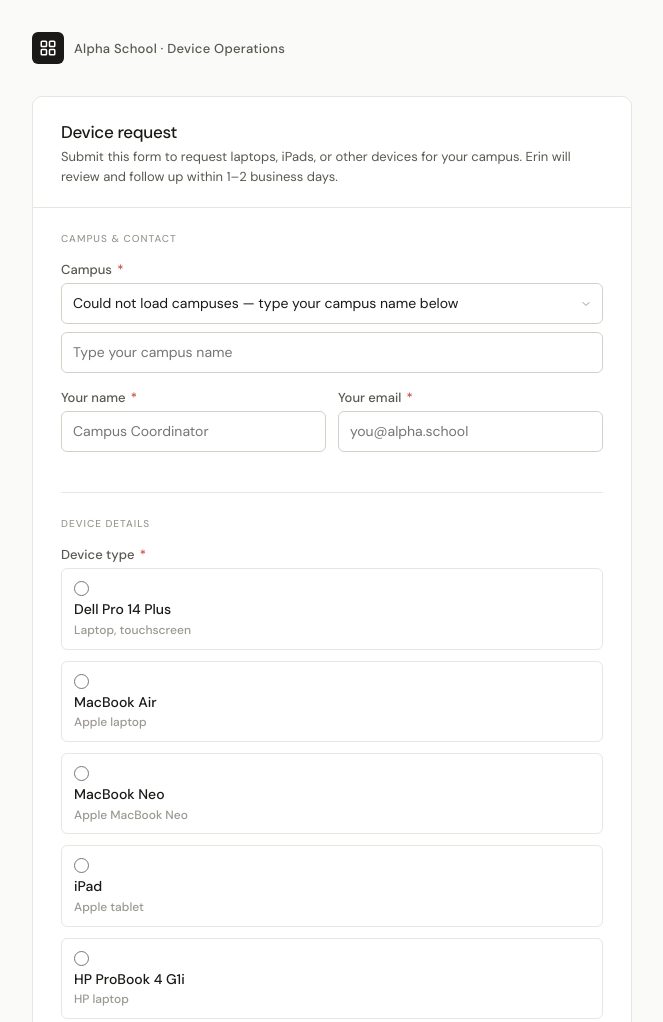
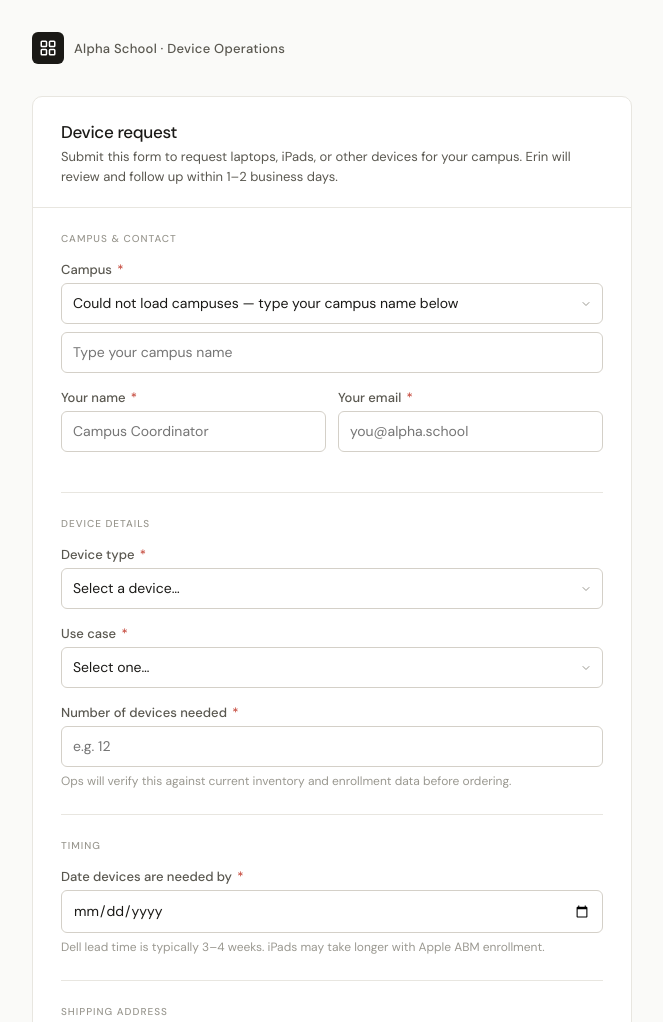
Before and after one commit to Erin51/device-request-form, a plain HTML site: page public/index.html in a window 1280 px wide. Shown: the top 1022 px of the page, without its empty margins (308-971 px from the left). Drawn offline with Linux system fonts and the light colour scheme; no server answers.

Commit message:
Add files via upload

```diff
--- a/public/index.html
+++ b/public/index.html
@@ -133,9 +133,9 @@
           <div class="section-title">Device details</div>
           <div class="field">
             <label>Device type <span class="req">*</span></label>
-            <div class="radio-group" id="device-type-group">
-              <!-- populated by loadDeviceModels() -->
-            </div>
+            <select id="device-type-select">
+              <option value="">Select a device…</option>
+            </select>
           </div>
           <div class="field">
             <label>Use case <span class="req">*</span></label>
@@ -285,13 +285,13 @@
   ];
 
   function renderDeviceOptions(devices) {
-    const group = document.getElementById('device-type-group');
-    group.innerHTML = '';
+    const sel = document.getElementById('device-type-select');
+    sel.innerHTML = '<option value="">Select a device…</option>';
     devices.forEach(d => {
-      const label = document.createElement('label');
-      label.className = 'radio-opt';
-      label.innerHTML = `<input type="radio" name="device-type" value="${d.name}"><div class="opt-text">${d.name}${d.notes ? `<div class="opt-sub">${d.notes}</div>` : ''}</div>`;
-      group.appendChild(label);
+      const opt = document.createElement('option');
+      opt.value = d.name;
+      opt.textContent = d.name;
+      sel.appendChild(opt);
     });
   }
 
@@ -388,7 +388,7 @@
     const q = parseInt(document.getElementById('quantity').value) || 0;
     if (!campus || !document.getElementById('contact-name').value.trim()) return false;
     if (!document.getElementById('contact-email').value.trim()) return false;
-    if (!document.querySelector('input[name="device-type"]:checked')) return false;
+    if (!document.getElementById('device-type-select').value) return false;
     if (!document.getElementById('use-case').value) return false;
     if (!document.getElementById('quantity').value || !document.getElementById('needed-by').value) return false;
     if (!document.getElementById('confirm-check').checked) return false;
@@ -438,7 +438,7 @@
 
     const campus = document.getElementById('campus').value || (document.getElementById('campus-text-fallback') && document.getElementById('campus-text-fallback').value) || '';
     const q = parseInt(document.getElementById('quantity').value) || 0;
-    const deviceType = document.querySelector('input[name="device-type"]:checked').value;
+    const deviceType = document.getElementById('device-type-select').value;
 
     const fields = {
       'Campus name':        campus,
@@ -485,8 +485,7 @@
   function resetForm() {
     document.getElementById('success-view').style.display = 'none';
     document.getElementById('form-view').style.display = 'block';
-    ['campus','contact-name','contact-email','use-case','quantity','needed-by','notes','alt-address','alt-phone','ship-contact'].forEach(id => { const el = document.getElementById(id); if (el) el.value = ''; });
-    document.querySelectorAll('input[name="device-type"]').forEach(r => r.checked = false);
+    ['campus','contact-name','contact-email','device-type-select','use-case','quantity','needed-by','notes','alt-address','alt-phone','ship-contact'].forEach(id => { const el = document.getElementById(id); if (el) el.value = ''; });
     document.getElementById('confirm-check').checked = false;
     document.getElementById('address-preview').textContent = 'Select a campus above to see the address on file.';
     document.getElementById('address-preview').className = 'address-preview empty';
```
